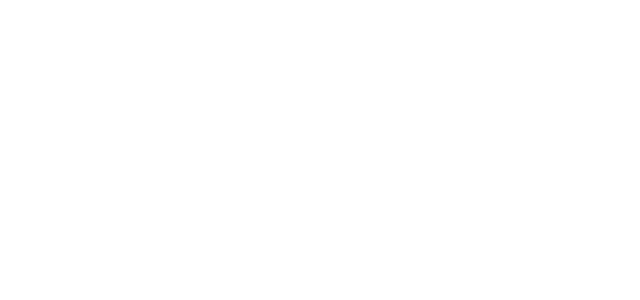
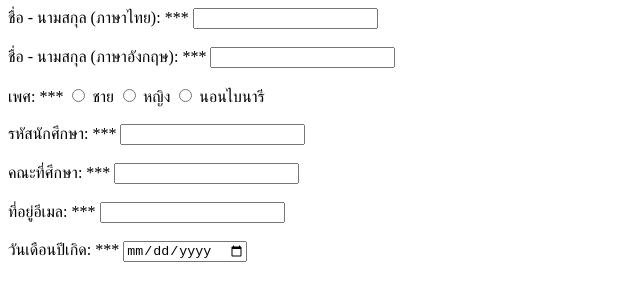
Before and after one commit to Micosz/6709650235_LibraryMembershipApplicationForm, a plain HTML site: page index.html in a window 1280 px wide. Shown: the whole page, without its empty margins (0-640 px from the left). Drawn offline with Linux system fonts and the light colour scheme.

Commit message:
Add most basic form EX.Name, Gender, etc.

```diff
--- a/index.html
+++ b/index.html
@@ -7,6 +7,33 @@
     <link rel="stylesheet" href="mystyles.css">
 </head>
 <body>
+    <form id="Mainform">
+         <label for="Thainame">ชื่อ - นามสกุล (ภาษาไทย): <span class="RequirePoint">***</span></label>
+         <input type="text" id="Thainame" name="Thainame" required /> <br><br>
 
+         <label for="Thainame">ชื่อ - นามสกุล (ภาษาอังกฤษ): <span class="RequirePoint">***</span></label>
+         <input type="text" id="Thainame" name="Thainame" required /> <br><br>
+
+         <label>เพศ: <span class="RequirePoint">***</span></label>
+         <input type="radio" id="male" name="gender" value="male" required>
+         <label for="male">ชาย</label>
+         <input type="radio" id="female" name="gender" value="female" required>
+         <label for="female">หญิง</label>
+         <input type="radio" id="Non-Binary" name="gender" value="Non-Binary" required>
+         <label for="Don't Want to tell">นอนไบนารี</label> <br><br>
+
+         <label for="studentID">รหัสนักศึกษา: <span class="RequirePoint">***</span></label>
+         <input type="text" id="studentID" name="studentID" pattern="\d{10}" required> <br><br>
+
+         <label for="faculty">คณะที่ศึกษา: <span class="RequirePoint">***</span></label>
+         <input type="text" id="faculty" name="faculty" required> <br><br>
+
+         <label for="email">ที่อยู่อีเมล: <span class="RequirePoint">***</span></label>
+         <input type="email" id="email" name="email" required> <br><br>
+
+         <label for="dmy">วันเดือนปีเกิด: <span class="RequirePoint">***</span></label>
+         <input type="date" id="dmy" name="dmy" required> <br><br>
+
+   </form>
 </body>
 </html>
```
